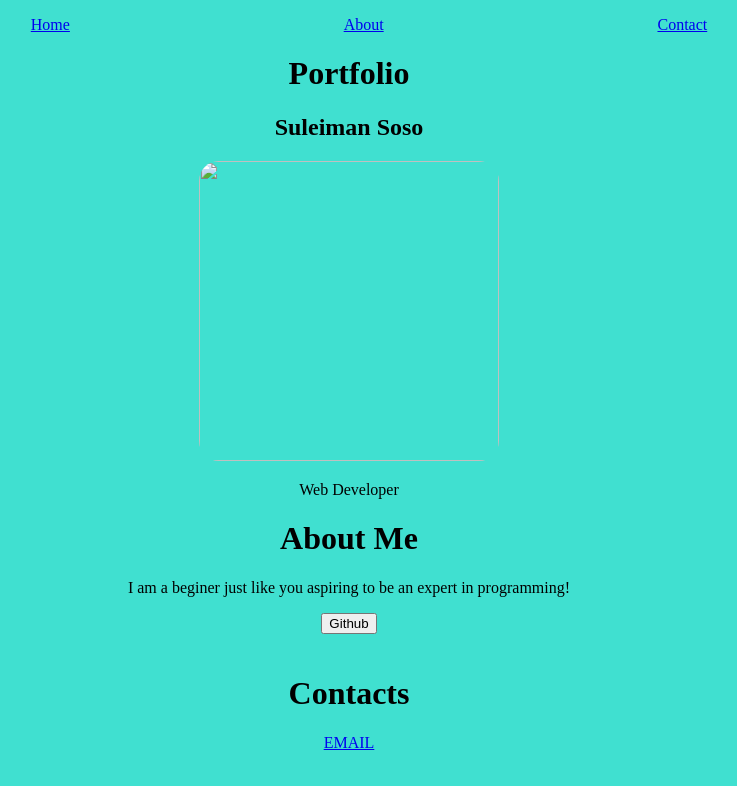
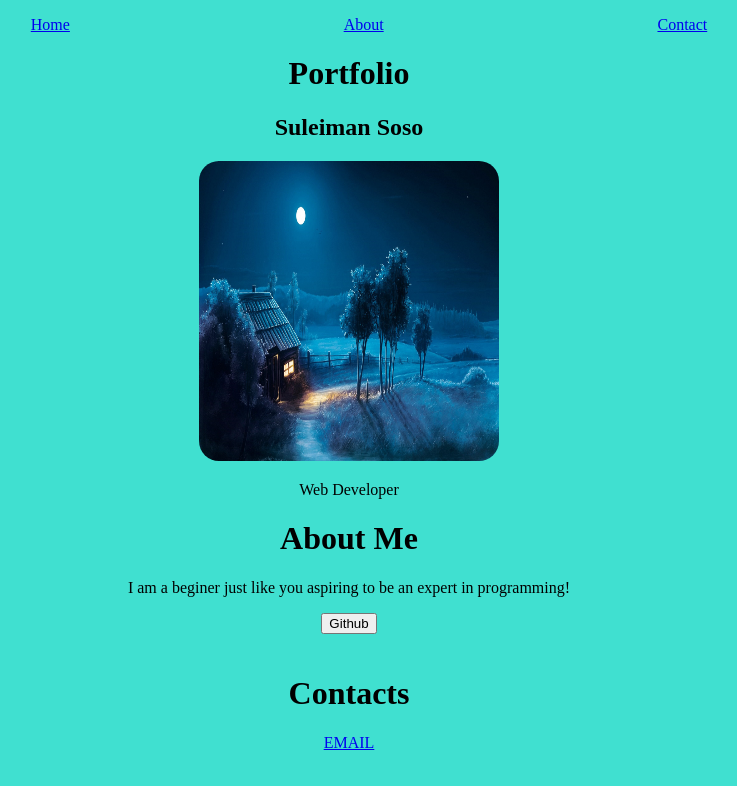
Before and after one commit to SuleimanSoso/BEST-PORTFOLIO-, a plain HTML site: page index.html in a window 1280 px wide. Shown: the whole page, without its empty margins (291-1028 px from the left). Drawn offline with Linux system fonts and the light colour scheme; the site is published under a folder, as on GitHub Pages, so addresses that start at the root find nothing.

Commit message:
Fix linking of image

```diff
--- a/index.html
+++ b/index.html
@@ -17,7 +17,7 @@
     </div>
     <h1>Portfolio</h1>
     <h2>Suleiman Soso</h2>
-    <center><img src="/assets/images/me.jpg"></center>
+    <center><img src="./assets/images/me.jpg"></center>
     <p>Web Developer</p>
 
     <h1>About Me</h1>
```
